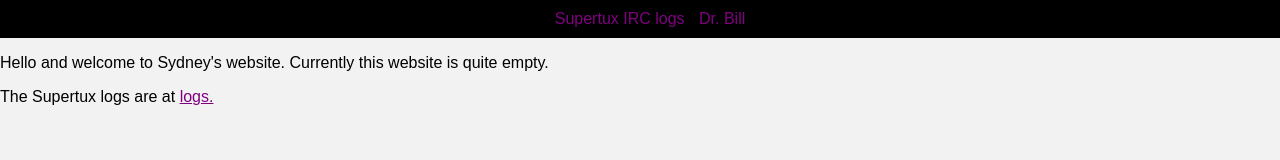
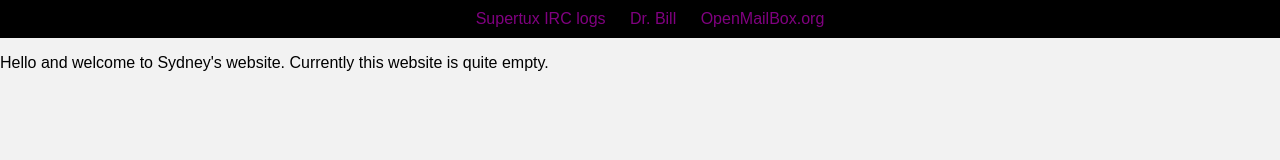
Before and after one commit to Mathnerd314/sydneyjd.github.io, a plain HTML site: page index.html in a window 1280 px wide. Drawn offline with Linux system fonts and the light colour scheme.

Commit message:
Add today's log

```diff
--- a/index.html
+++ b/index.html
@@ -13,9 +13,9 @@
     <ul>
     <li><a href="logs/index.html">Supertux IRC logs</a></li>
       <li><a href="http://drbill.tv">Dr. Bill</a></li>
+      <li> <a href="http://www.openmailbox.org">OpenMailBox.org</a></li>
     </ul>
 </div>
   <p> Hello and welcome to Sydney's website. Currently this website is quite empty. </p>
-  <p> The Supertux logs are at <a href="logs/index.html">logs.</a></p>
   </body>
   </html>
--- a/random1.css
+++ b/random1.css
@@ -6,7 +6,6 @@ body {
 }
 #header a {
   width: 100%;
-  text-align: center;
   text-decoration: none;
 }
 #header ul {
@@ -22,15 +21,14 @@ body {
 display: inline;
 color: white;
 background-color: black;
-margin: 5px;
 }
 #header a:hover {
-  color: white;
   background-color: purple;
+}
+#header li a {
   padding: 10px;
+  border-radius: 3px;
 }
-
-
 a:link {
   color:purple;
 }
```
Also changed, not shown: logs/supertux.txt.
